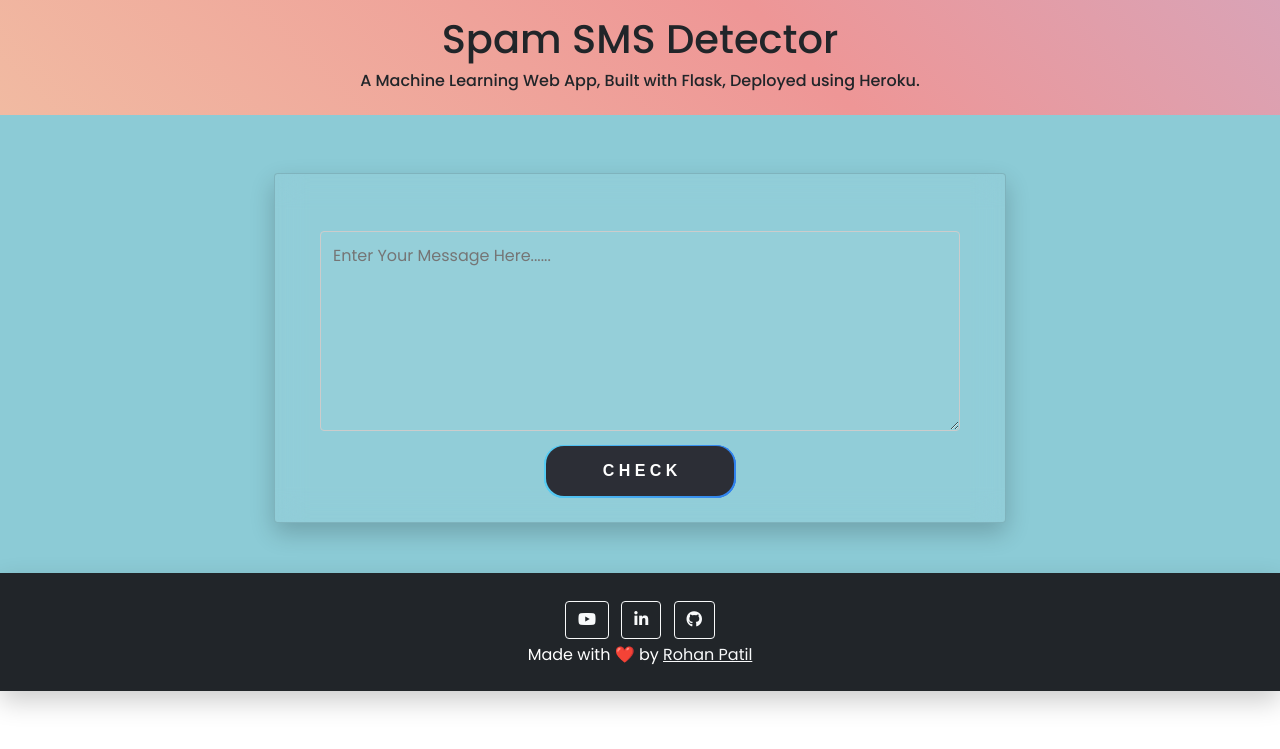
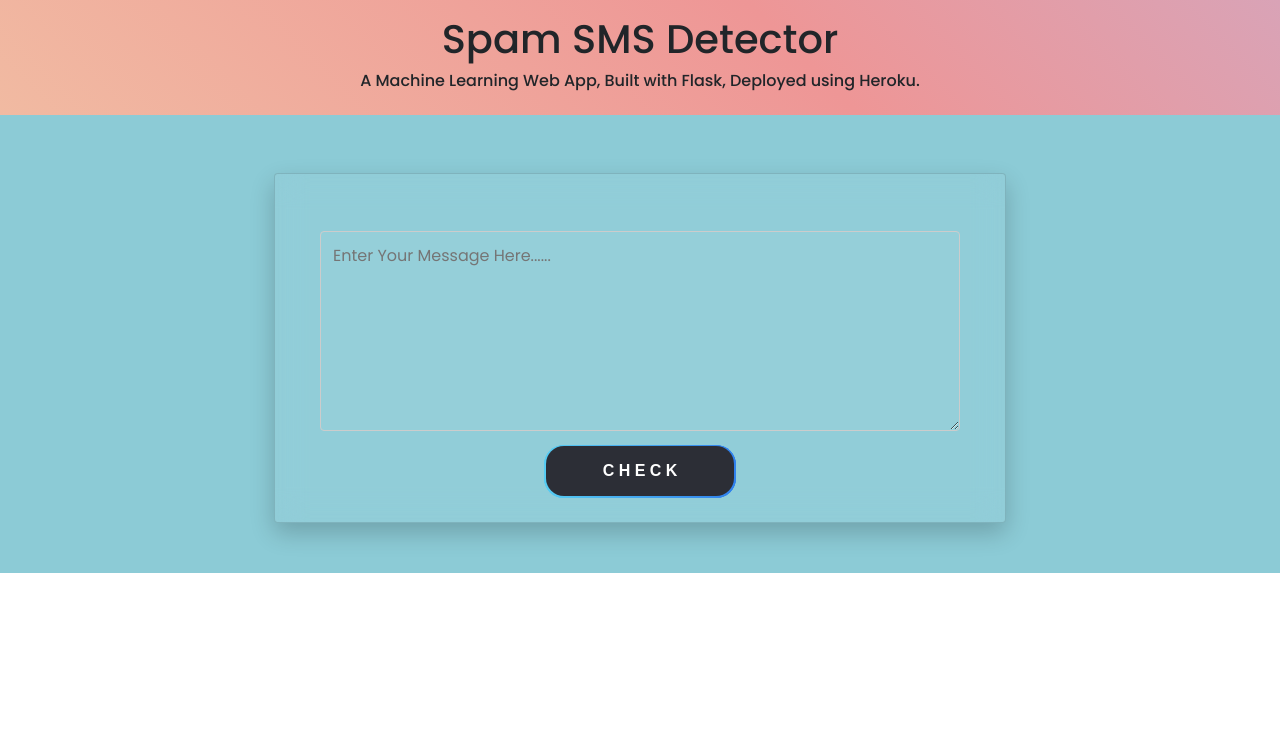
Before and after one commit to Rohanvp07/SMS-Spam-Detector, a Flask app: page / in a window 1280 px wide; the page is wider, and only the part inside the window is pictured. Shown: the top 749 px of that part. Run offline with Flask 2, Linux system fonts and the light colour scheme; parts of the project's set-up code (start-up, migrations or seed data) failed here and were passed over; some libraries are stand-ins or nearby versions.

Commit message:
Update index.html

```diff
--- a/templates/index.html
+++ b/templates/index.html
@@ -57,28 +57,6 @@
         </section>
 
 
-        <footer class="bg-dark text-center text-white" style="position: relative ;z-index: 8;height: 20%;box-shadow: 0 10px 25px rgba(0, 0, 0, 0.2);
-        backdrop-filter: blur(15px);">
-            <!-- Grid container -->
 
-                <br>
-                <a class="btn btn-outline-light btn-floating m-1" href="https://www.youtube.com/channel/UCHN3rSoVccktBH9KMa9OIAA" role="button">
-                    <i class="fab fa-youtube"></i>
-                </a>
-                <a class="btn btn-outline-light btn-floating m-1" href="https://www.linkedin.com/in/rohan-patil-107163184/" role="button">
-                    <i class="fab fa-linkedin-in"></i>
-                </a>
-
-
-                <a class="btn btn-outline-light btn-floating m-1" href="https://github.com/Rohanvp07" role="button">
-                    <i class="fab fa-github"></i>
-                </a>
-
-                <div class="copy">
-                   <span>Made with ❤️ by </span><a class="text-light" href="https://www..com/in/rohan-patil-107163184/">Rohan Patil</a>
-                  </div>
-
-                  <br>
-        </footer>
     </body>
 </html>
```
